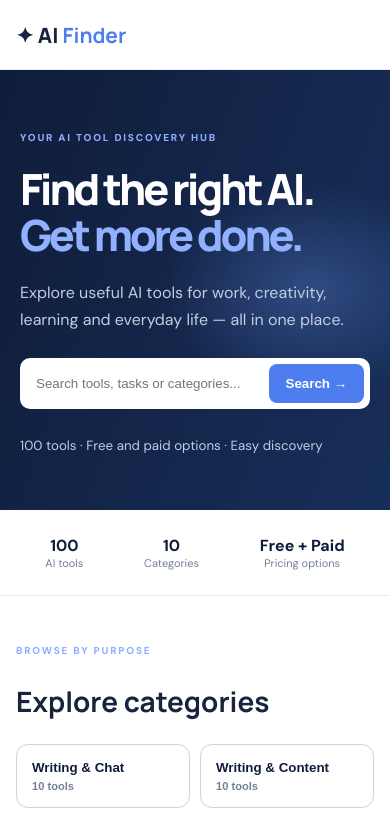
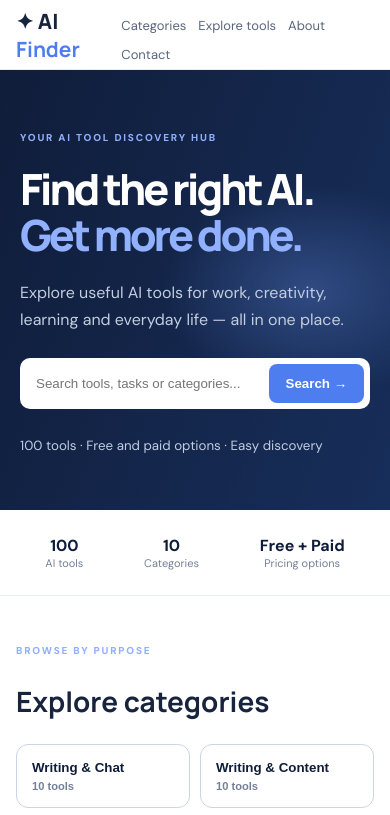
Before and after one commit to fortunewell/ai-finder, a plain HTML site: page index.html in a window 390 px wide. Shown: the top 815 px of the page. Drawn offline with Linux system fonts and the light colour scheme.

Commit message:
Update styles.css

```diff
--- a/styles.css
+++ b/styles.css
@@ -3,4 +3,4 @@
 .cat small{color:#59667c}
 .cat.active{background:#101d3a;border-color:#101d3a;color:#ffffff}
 .cat.active b,.cat.active small{color:#ffffff}
-.cat:hover:not(.active){background:#f1f5ff;border-color:#4e7df0}.cat b,.cat small{display:block}.cat small{color:#748097;margin-top:5px}.filters{display:flex;gap:8px;margin:18px 0}.filters select{padding:10px;border:1px solid #e8edf5;border-radius:8px;background:white}.tools{display:grid;grid-template-columns:repeat(4,1fr);gap:12px}.tool{min-height:170px;display:flex;flex-direction:column}.tool h3{font-size:14px;margin:5px 0}.tool p{font-size:11px;color:#748097;line-height:1.5;flex:1}.tool a{color:#4e7df0;font-size:11px;font-weight:700}.tag{font-size:10px;color:#64728a;background:#f2f4f8;padding:4px 7px;border-radius:5px;align-self:flex-start}.about{background:#f3f6fc;padding:35px 8%;margin:20px 7%;border-radius:16px}footer{padding:25px 7%;border-top:1px solid #e8edf5;color:#748097;font-size:11px}@media(max-width:650px){header{padding:0 16px}nav{display:none}.hero{padding:55px 20px}.hero h1{font-size:43px}.section{padding:42px 16px}.cats{grid-template-columns:repeat(2,1fr)}.tools{grid-template-columns:repeat(2,minmax(0,1fr))}.stats{gap:20px;flex-wrap:wrap}.filters{flex-wrap:wrap}.filters select{flex:1;min-width:0}}
+.cat:hover:not(.active){background:#f1f5ff;border-color:#4e7df0}.cat b,.cat small{display:block}.cat small{color:#748097;margin-top:5px}.filters{display:flex;gap:8px;margin:18px 0}.filters select{padding:10px;border:1px solid #e8edf5;border-radius:8px;background:white}.tools{display:grid;grid-template-columns:repeat(4,1fr);gap:12px}.tool{min-height:170px;display:flex;flex-direction:column}.tool h3{font-size:14px;margin:5px 0}.tool p{font-size:11px;color:#748097;line-height:1.5;flex:1}.tool a{color:#4e7df0;font-size:11px;font-weight:700}.tag{font-size:10px;color:#64728a;background:#f2f4f8;padding:4px 7px;border-radius:5px;align-self:flex-start}.about{background:#f3f6fc;padding:35px 8%;margin:20px 7%;border-radius:16px}footer{padding:25px 7%;border-top:1px solid #e8edf5;color:#748097;font-size:11px}@media(max-width:650px){header{padding:0 16px}nav{display:flex;flex-wrap:wrap;gap:12px;margin-top:10px}.hero{padding:55px 20px}.hero h1{font-size:43px}.section{padding:42px 16px}.cats{grid-template-columns:repeat(2,1fr)}.tools{grid-template-columns:repeat(2,minmax(0,1fr))}.stats{gap:20px;flex-wrap:wrap}.filters{flex-wrap:wrap}.filters select{flex:1;min-width:0}}
```
